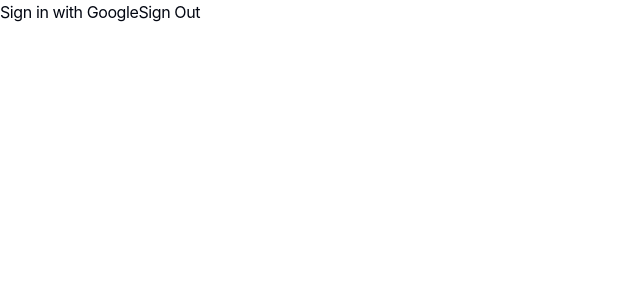
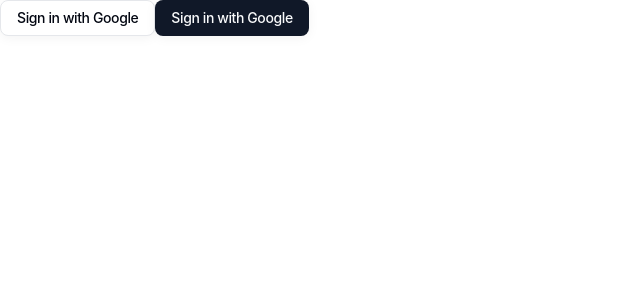
Before and after one commit to Sparsh-Verencar/codersClubHack, a Next.js app: page / in a window 1280 px wide. Shown: the top 300 px of the page, without its empty margins (0-640 px from the left). Built offline with nearby package versions, Linux system fonts and the light colour scheme; no server answers.

Commit message:
add shadcn buttons

```diff
--- a/auth.js
+++ b/auth.js
@@ -1,6 +1,8 @@
 // components/Auth.js
+"use client"
 import { auth, googleProvider } from "./firebase";
 import { signInWithPopup, signOut } from "firebase/auth";
+import { Button } from "@/components/ui/button";
 
 export default function Auth() {
   const signInWithGoogle = async () => {
@@ -21,8 +23,8 @@
 
   return (
     <div>
-      <button onClick={signInWithGoogle}>Sign in with Google</button>
-      <button onClick={logout}>Sign Out</button>
+      <Button variant={"outline"} onClick={signInWithGoogle}>Sign in with Google</Button>
+      <Button onClick={logout}>Sign in with Google</Button>
     </div>
   );
 }
--- a/src/app/layout.js
+++ b/src/app/layout.js
@@ -19,7 +19,7 @@
 
 export default function RootLayout({ children }) {
   return (
-    <html lang="en">
+    <html lang="en" suppressHydrationWarning>
       <body
         className={`${geistSans.variable} ${geistMono.variable} antialiased`}>
         <ThemeProvider
```
Also changed, not shown: 1 other file (tests, documents, lock files or other folders).
